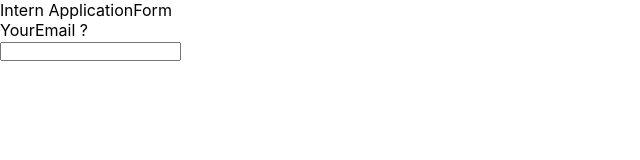
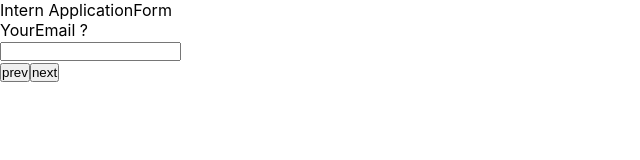
Before and after one commit to jyotirmoy-sinhababu/intern-application-form, a React (Create React App) app: page / in a window 1280 px wide. Shown: the top 160 px of the page, without its empty margins (0-640 px from the left). Built offline with nearby package versions, Linux system fonts and the light colour scheme.

Commit message:
prev and next btn created

```diff
--- a/src/component/display/Display.js
+++ b/src/component/display/Display.js
@@ -7,10 +7,22 @@ import { useState } from 'react';
 const Display = ({ data }) => {
   const [count, setCount] = useState(0);
 
+  const incrementCount = () => {
+    if (count >= 0) setCount(count + 1);
+  };
+
+  const decrementCount = () => {
+    if (count != 0) setCount(count - 1);
+  };
+
   return (
     <>
       <p>{data ? data[count]?.question_text : null}</p>
       <InputField data={data} count={count} />
+      <div>
+        <button onClick={decrementCount}>prev</button>
+        <button onClick={incrementCount}>next</button>
+      </div>
     </>
   );
 };
--- a/src/component/input/InputField.js
+++ b/src/component/input/InputField.js
@@ -1,6 +1,7 @@
 import React from 'react';
 
 const InputField = ({ data, count }) => {
+  console.log(count);
   if (data) {
     if (data[count]?.question_type == 4) {
       return (
```
